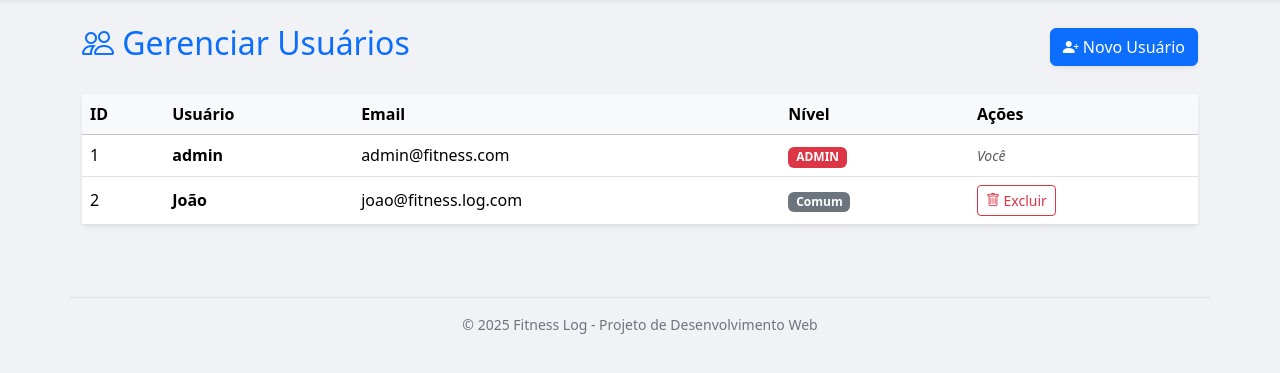
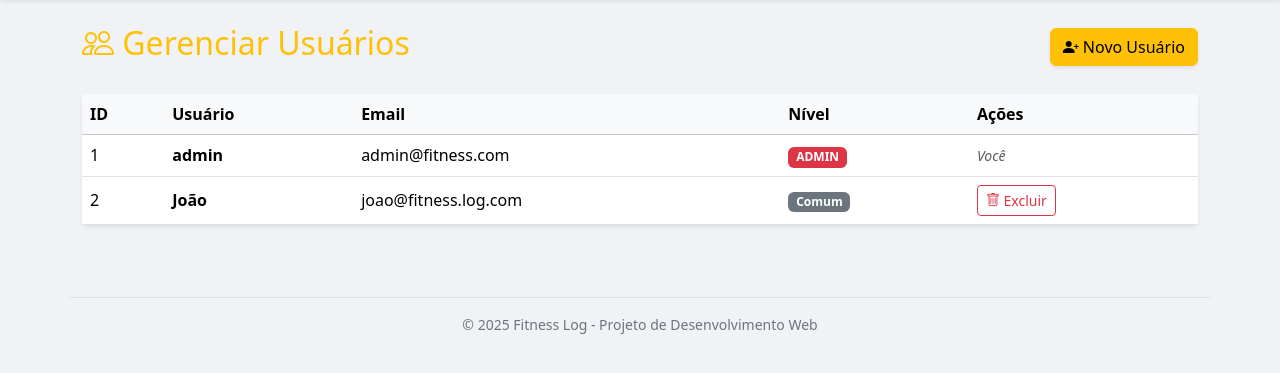
Before and after one commit to milenabmota/Fitness-Log, a PHP site: page /usuarios.php in a window 1280 px wide. Shown: the part 56-429 px from the top of the page. Run offline with PHP 8.4, Linux system fonts and the light colour scheme; a user stored in the database is signed in; data comes from the database, SQL or seed files in the repository.

Commit message:
alteração cor

```diff
--- a/includes/header.php
+++ b/includes/header.php
@@ -19,7 +19,7 @@ $caminho = (basename(getcwd()) == 'fitness_log') ? '' : '../';
 <body>
     <nav class="navbar navbar-expand-lg navbar-dark bg-warning shadow-sm">
         <div class="container">
-            <a class="navbar-brand fw-bold" href="<?php echo $caminho; ?>index.php">
+            <a class="navbar-brand fw-bold" href="index.php">
                 <i class="bi bi-activity"></i> Fitness Log
             </a>
             <button class="navbar-toggler" type="button" data-bs-toggle="collapse" data-bs-target="#navbarNav">
@@ -30,14 +30,14 @@ $caminho = (basename(getcwd()) == 'fitness_log') ? '' : '../';
                 <ul class="navbar-nav me-auto">
                     <?php if (isset($_SESSION['usuario_logado'])): ?>
                         <li class="nav-item">
-                            <a class="nav-link active" href="<?php echo $caminho; ?>index.php">Meus Treinos</a>
+                            <a class="nav-link active" href="index.php">Meus Treinos</a>
                         </li>
                         <li class="nav-item">
-                            <a class="nav-link" href="<?php echo $caminho; ?>treinos_cadastrar.php">Cadastrar Exercício</a>
+                            <a class="nav-link" href="treinos_cadastrar.php">Cadastrar Exercício</a>
                         </li>
                         <?php if (isset($_SESSION['usuario_nivel']) && $_SESSION['usuario_nivel'] == 'Admin'): ?>
                             <li class="nav-item">
-                                <a class="nav-link" href="<?php echo $caminho; ?>usuarios.php">Gerenciar Usuários</a> <!-- Admin only -->
+                                <a class="nav-link" href="usuarios.php">Gerenciar Usuários</a> <!-- Admin only -->
                             </li>
                         <?php endif; ?>
                     <?php endif; ?>
--- a/usuarios.php
+++ b/usuarios.php
@@ -13,8 +13,8 @@ $resultado = mysqli_query($conn, $sql);
 ?>
 
 <div class="d-flex justify-content-between align-items-center mb-4">
-    <h2 class="text-primary"><i class="bi bi-people"></i> Gerenciar Usuários</h2>
-    <a href="usuarios_cadastrar.php" class="btn btn-primary shadow-sm">
+    <h2 class="text-warning"><i class="bi bi-people"></i> Gerenciar Usuários</h2>
+    <a href="usuarios_cadastrar.php" class="btn btn-warning shadow-sm">
         <i class="bi bi-person-plus-fill"></i> Novo Usuário
     </a>
 </div>
```
